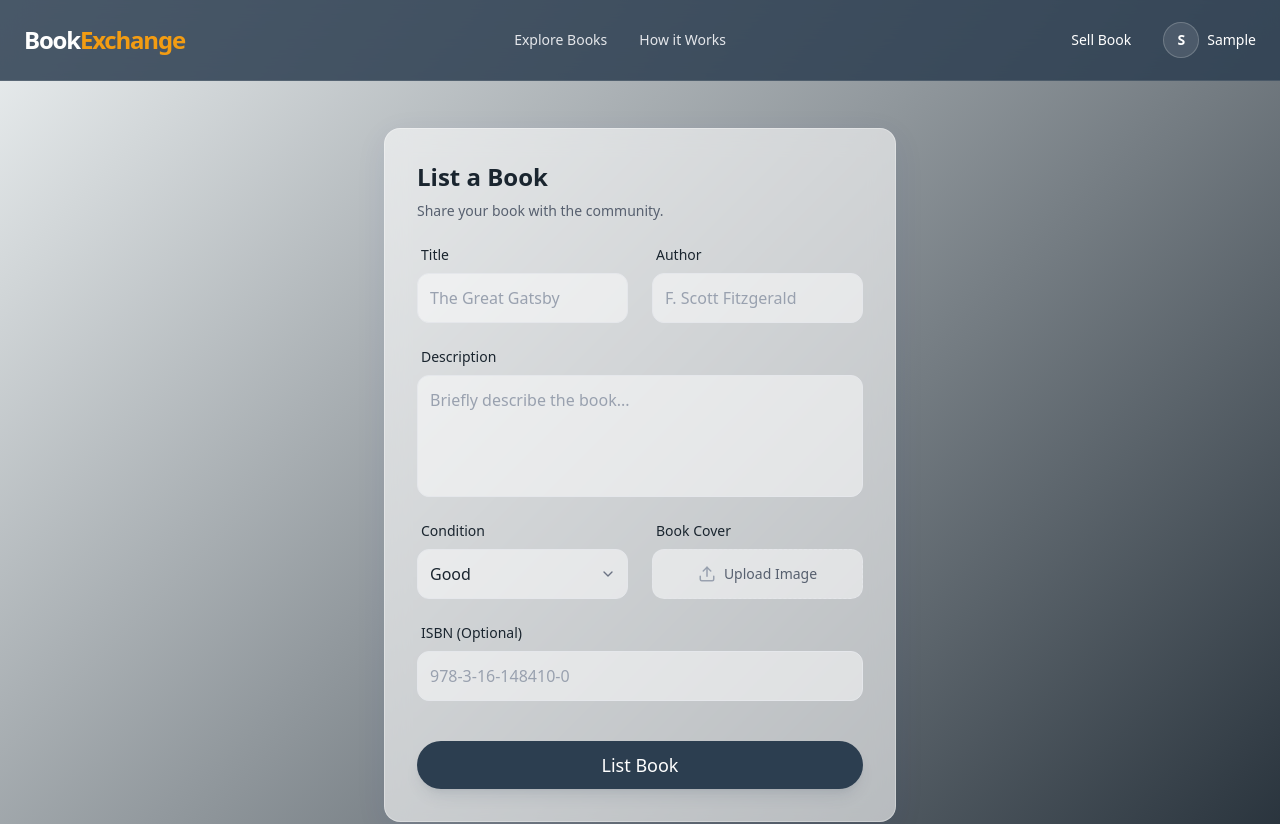
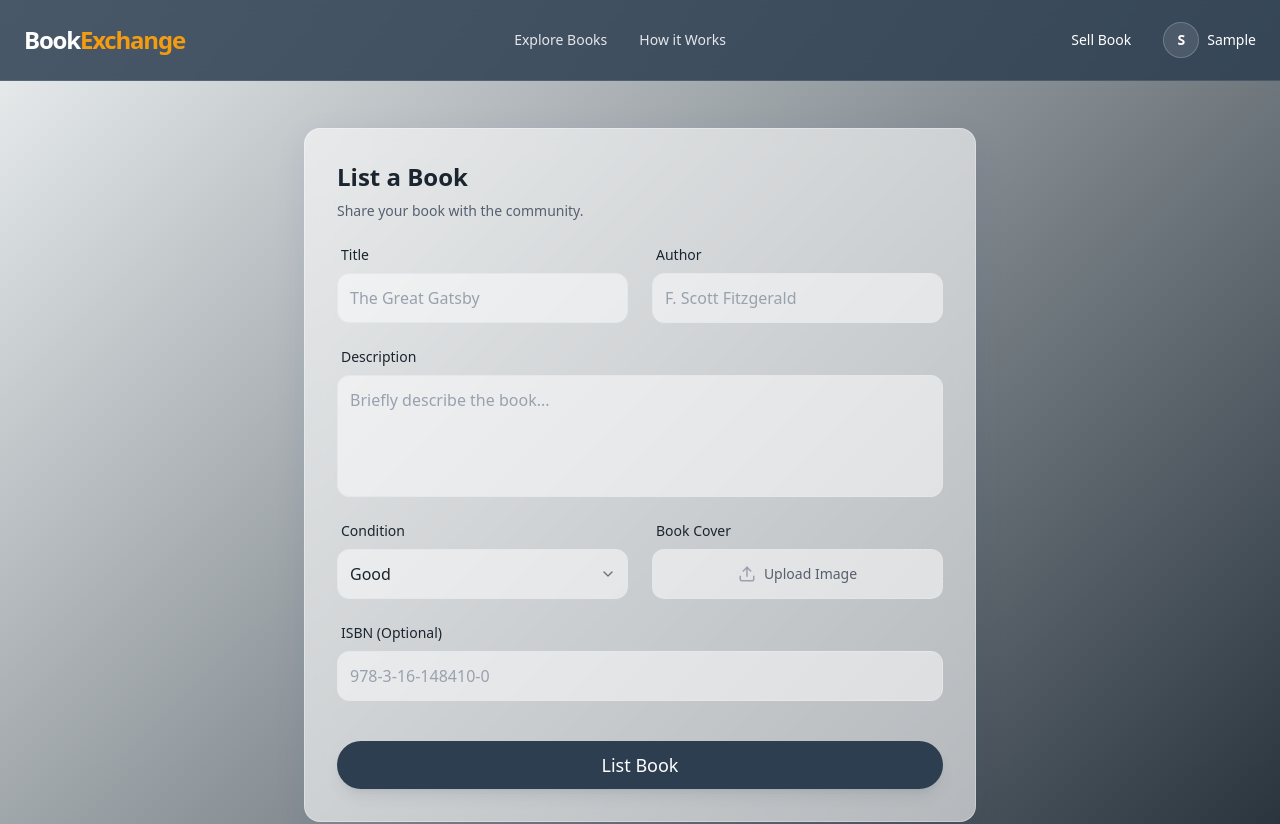
Before and after one commit to Saheb142003/Book-Reselling-App, a Next.js app: page /sell in a window 1280 px wide. Shown: the top 824 px of the page. Built offline with nearby package versions, Linux system fonts and the light colour scheme; no server answers; the database is empty; sample sign-in values are in the browser's storage.

Commit message:
placeholder for image are now fixed

```diff
--- a/components/books/ListBookForm.tsx
+++ b/components/books/ListBookForm.tsx
@@ -75,7 +75,7 @@ export default function ListBookForm() {
     };
 
     return (
-        <form onSubmit={handleSubmit} className="w-full max-w-lg mx-auto flex flex-col gap-6 p-8 rounded-2xl glass shadow-xl">
+        <form onSubmit={handleSubmit} className="w-full max-w-2xl mx-auto flex flex-col gap-6 p-8 rounded-2xl glass shadow-xl">
             <div className="space-y-2">
                 <h2 className="text-2xl font-bold text-foreground">List a Book</h2>
                 <p className="text-muted-foreground text-sm">Share your book with the community.</p>
--- a/components/ui/Button.tsx
+++ b/components/ui/Button.tsx
@@ -1,7 +1,7 @@
 import React from 'react';
 
 interface ButtonProps extends React.ButtonHTMLAttributes<HTMLButtonElement> {
-    variant?: 'primary' | 'outline' | 'ghost';
+    variant?: 'primary' | 'outline' | 'ghost' | 'secondary';
     size?: 'sm' | 'md' | 'lg';
 }
 
@@ -17,7 +17,8 @@ export const Button = ({
     const variants = {
         primary: "bg-primary text-primary-foreground hover:opacity-90 shadow-[0_0_20px_rgba(139,92,246,0.5)] hover:shadow-[0_0_30px_rgba(139,92,246,0.7)]",
         outline: "border border-primary text-primary hover:bg-primary/10",
-        ghost: "text-foreground hover:bg-white/5"
+        ghost: "text-foreground hover:bg-white/5",
+        secondary: "bg-secondary text-secondary-foreground hover:bg-secondary/80"
     };
 
     const sizes = {
```
